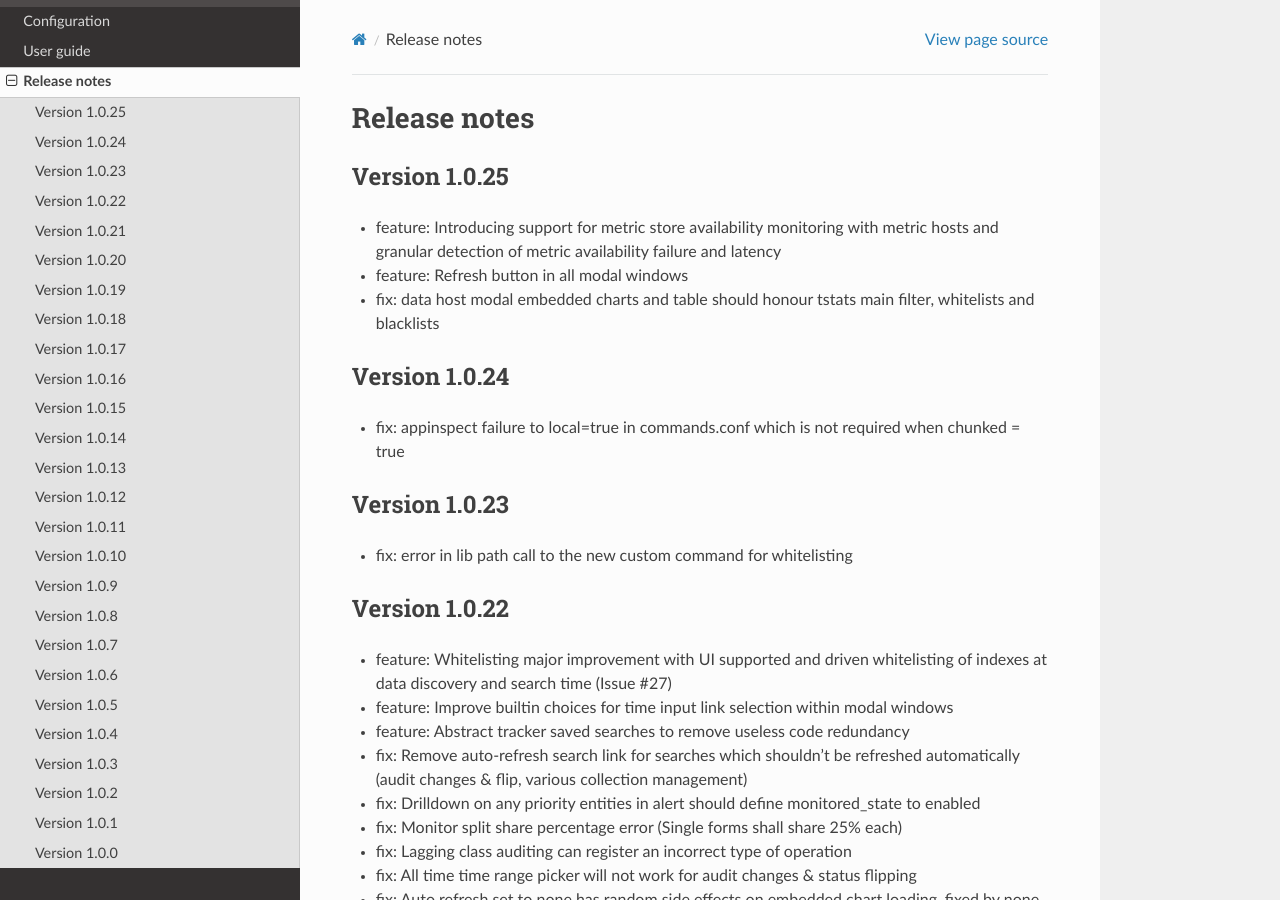
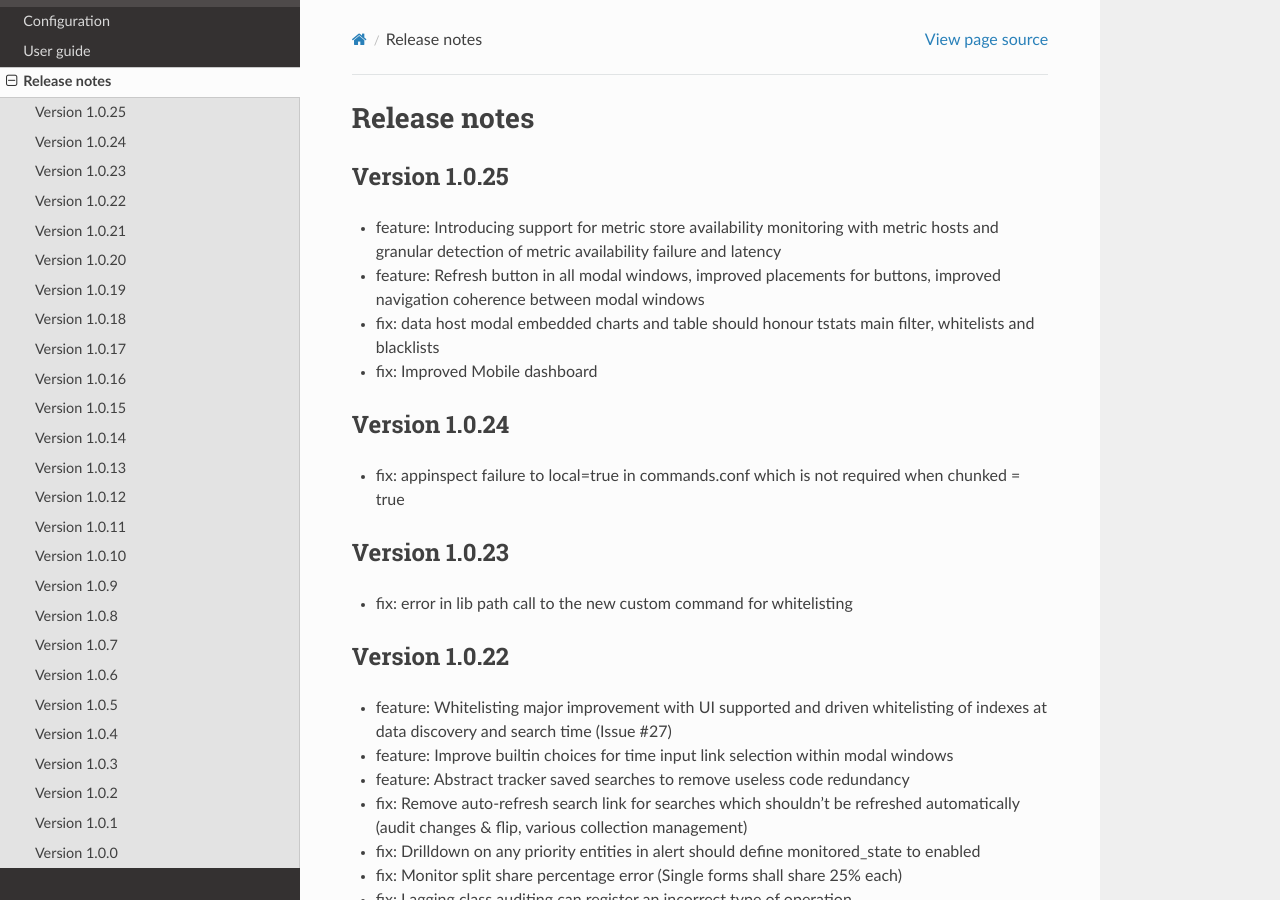
Before and after one commit to guilhemmarchand/trackme, a Sphinx documentation site: the page built from docs/releasenotes.rst, in a window 1280 px wide and 900 px high. Built offline with Sphinx 7.4.7 and the Read the Docs theme 2.0.0, drawn with Linux system fonts in a browser that asks for light colours.

Commit message:
Final release

```diff
--- a/docs/releasenotes.rst
+++ b/docs/releasenotes.rst
@@ -5,8 +5,9 @@ Version 1.0.25
 ==============
 
 - feature: Introducing support for metric store availability monitoring with metric hosts and granular detection of metric availability failure and latency
-- feature: Refresh button in all modal windows
+- feature: Refresh button in all modal windows, improved placements for buttons, improved navigation coherence between modal windows
 - fix: data host modal embedded charts and table should honour tstats main filter, whitelists and blacklists
+- fix: Improved Mobile dashboard
 
 Version 1.0.24
 ==============
```
Also changed, not shown: 2 other files.
